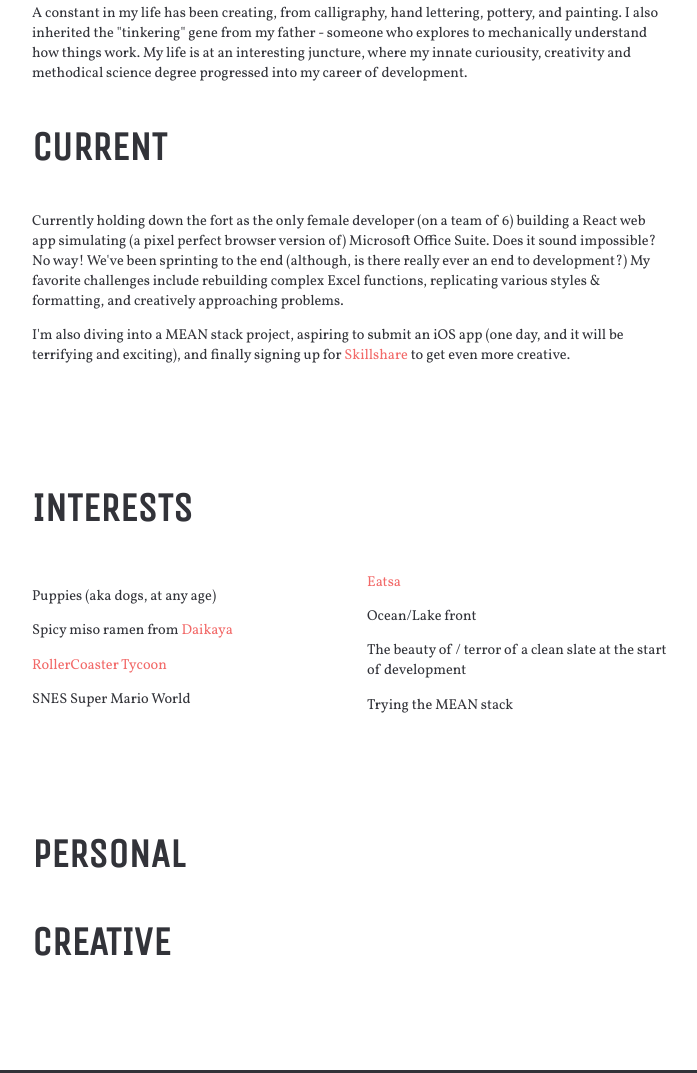
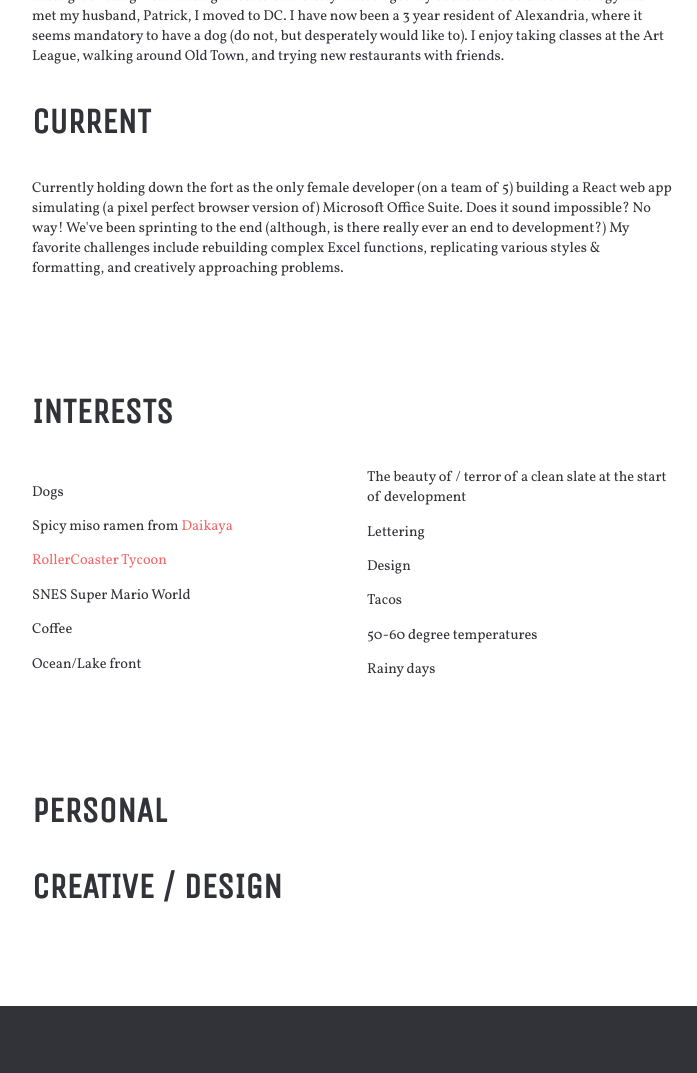
Before and after one commit to patriciaheffner/patriciaheffner, a plain HTML site: page index.html in a window 1280 px wide. Shown: the part 1058-2131 px from the top of the page, without its empty margins (288-985 px from the left). Drawn offline with nearby package versions, Linux system fonts and the light colour scheme.

Commit message:
small updates,

```diff
--- a/assets/style.css
+++ b/assets/style.css
@@ -52,7 +52,7 @@ body .page-header-text {
   text-transform: uppercase;
   color: #323339;
   font-weight: 700;
-  font-size: 2.5em;
+  font-size: 2.2em;
 }
 body .page-text {
   font-family: 'Vollkorn', sans-serif;
--- a/assets/styles.less
+++ b/assets/styles.less
@@ -67,7 +67,7 @@ body {
     text-transform: uppercase;
     color: @accent-three;
     font-weight: 700;
-    font-size: 2.5em;
+    font-size: 2.2em;
   }
 
   .page-text {
--- a/index.html
+++ b/index.html
@@ -62,17 +62,16 @@
      data-rotate='[ "Patricia.", "a developer.", "a creative.", "a dog lover.", "a Spartan." ]'></span></p>
       </div>
       <div class='page-text'>
+        <p>A constant in my life has been creating. I also inherited the "tinkering" gene from my father - someone who explores to mechanically understand how things work. My life is at an interesting juncture, where my innate curiosity, creativity and methodical science degree progressed into my career of development.</p>
         <p>Born in Detroit, raised in the suburbs in a small(ish) town. My immigrant parents arrived with little to their names, became naturalized citizens, and taught me the value of hard work and never giving up.</p>
-        <p>After graduating from Michigan State University where I got my bachelor of science in biology and met my husband, Patrick, I moved to DC. I have now been a 3 year resident of Alexandria, where it seems mandatory to have a dog (do not, but desperately would like to). I enjoy taking classes at the Art League - including watercolor, oil painting and jewelry making - walking around Old Town, and trying new restaurants with friends.</p>
-        <p>A constant in my life has been creating, from calligraphy, hand lettering, pottery, and painting. I also inherited the "tinkering" gene from my father - someone who explores to mechanically understand how things work. My life is at an interesting juncture, where my innate curiousity, creativity and methodical science degree progressed into my career of development.</p>
+        <p>After graduating from Michigan State University where I got my bachelor of science in biology and met my husband, Patrick, I moved to DC. I have now been a 3 year resident of Alexandria, where it seems mandatory to have a dog (do not, but desperately would like to). I enjoy taking classes at the Art League, walking around Old Town, and trying new restaurants with friends.</p>
       </div>
 
       <div class='page-header-text'>
         <p>Current</p>
       </div>
       <div class='page-text'>
-        <p>Currently holding down the fort as the only female developer (on a team of 6) building a React web app simulating (a pixel perfect browser version of) Microsoft Office Suite. Does it sound impossible? No way! We've been sprinting to the end (although, is there really ever an end to development?) My favorite challenges include rebuilding complex Excel functions, replicating various styles &amp; formatting,  and creatively approaching problems.</p>
-        <p>I'm also diving into a MEAN stack project, aspiring to submit an iOS app (one day, and it will be terrifying and exciting), and finally signing up for <a href='https://www.skillshare.com' target='_blank'>Skillshare</a> to get even more creative.</p>
+        <p>Currently holding down the fort as the only female developer (on a team of 5) building a React web app simulating (a pixel perfect browser version of) Microsoft Office Suite. Does it sound impossible? No way! We've been sprinting to the end (although, is there really ever an end to development?) My favorite challenges include rebuilding complex Excel functions, replicating various styles &amp; formatting,  and creatively approaching problems.</p>
       </div>
     </div>
     </section>
@@ -85,14 +84,18 @@
       </div>
 
       <div class='page-text two-column-layout'>
-        <p>Puppies (aka dogs, at any age)</p>
+        <p>Dogs</p>
         <p>Spicy miso ramen from <a href='http://www.daikaya.com/menus/#ramen-menu' target='_blank'>Daikaya</a></p>
         <p><a href='https://itunes.apple.com/us/app/rollercoaster-tycoon-classic/id1113736426?mt=8' target='_blank'>RollerCoaster Tycoon</a></p>
         <p>SNES Super Mario World</p>
-        <p><a href='https://www.eatsa.com/' target='_blank'>Eatsa</a></p>
+        <p>Coffee</p>
         <p>Ocean/Lake front</p>
         <p>The beauty of / terror of a clean slate at the start of development</p>
-        <p>Trying the MEAN stack</p>
+        <p>Lettering</p>
+        <p>Design</p>
+        <p>Tacos</p>
+        <p>50-60 degree temperatures</p>
+        <p>Rainy days</p>
       </div>
     </div>
     </section>
@@ -108,6 +111,7 @@
       <script type="text/javascript">
           var feed = new Instafeed({
               get: 'user',
+              limit: 4,
               target: 'instafeed-personal',
               userId: '176514040',
               accessToken: '176514040.1677ed0.34900276e2d54b7497e050439b8198e5',
@@ -119,13 +123,14 @@
 
 
       <div class='page-header-text'>
-        <p class="clear">Creative</p>
+        <p class="clear">Creative / Design</p>
       </div>
 
       <div id="instafeed-creative" class="second-feed"></div>
       <script type="text/javascript">
           var feed = new Instafeed({
               get: 'user',
+              limit: 4,
               target: 'instafeed-creative',
               userId: '3605666639',
               accessToken: '3605666639.1677ed0.7c6857ad6c8f4257890c70326383718f',
@@ -142,7 +147,7 @@
   </body>
 
   <footer>
-    <div class='social-contact-icons'>
+    <div class='social-contact-icons '>
       <div class='pinterest'>
         <a href='https://www.pinterest.com/patriciaokras/' target='_blank' >
           <svg version="1.1" id="Layer_1" xmlns="http://www.w3.org/2000/svg" xmlns:xlink="http://www.w3.org/1999/xlink" x="0px" y="0px" width="32px" height="32px" viewBox="0 0 32 32" enable-background="new 0 0 32 32" xml:space="preserve">
```
